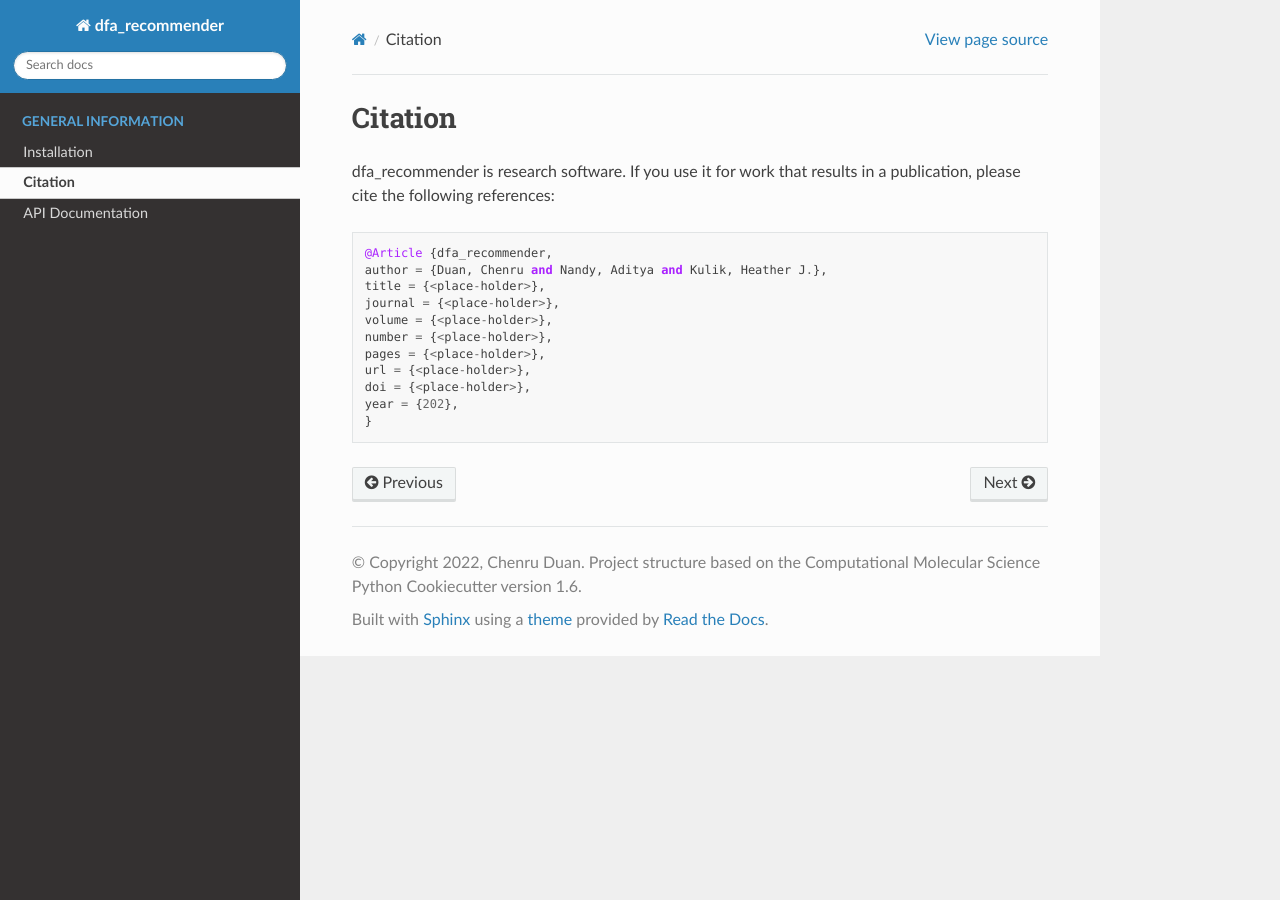
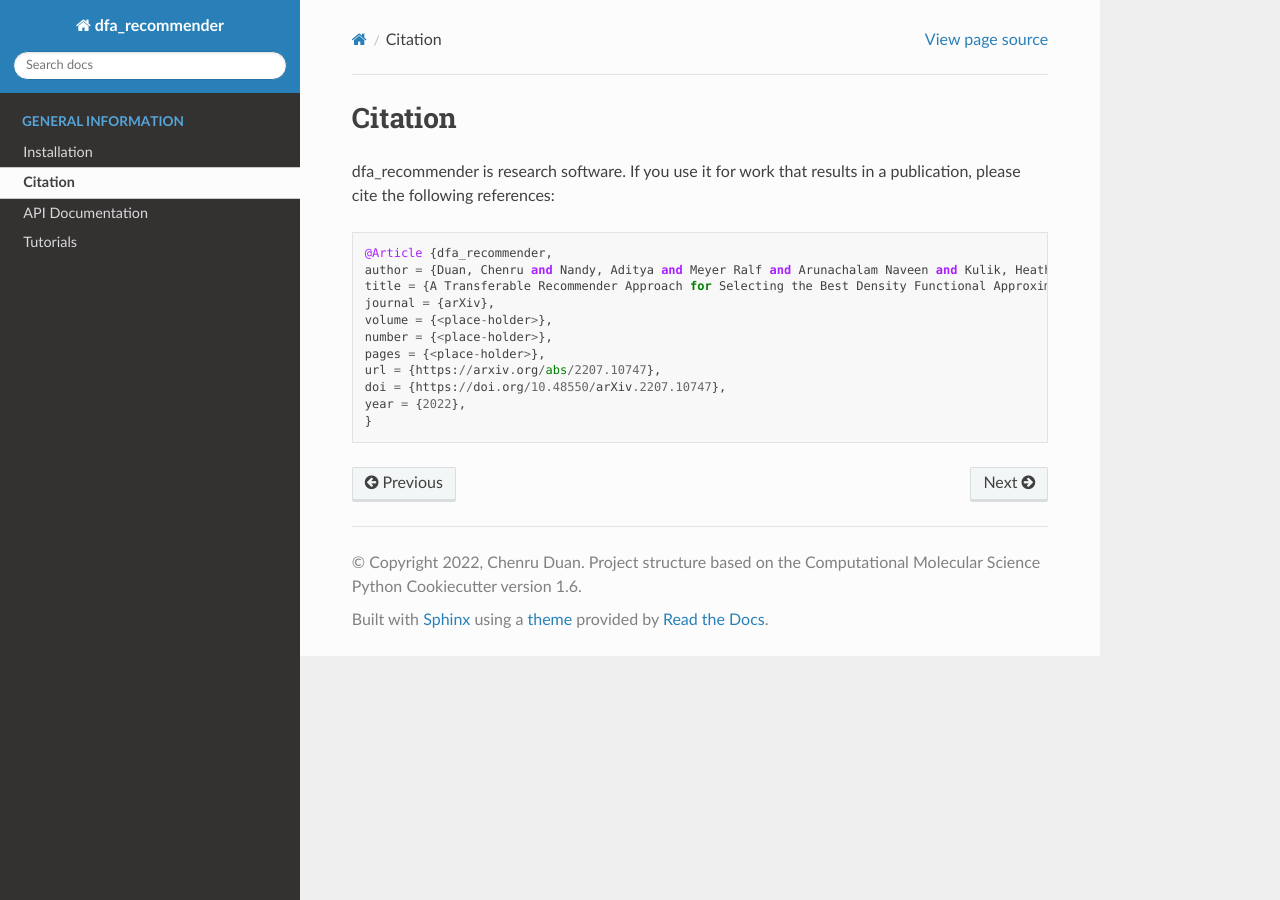
Before and after one commit to hjkgrp/dfa_recommender, a Sphinx documentation site: the page built from docs/Citation.rst, in a window 1280 px wide. Built offline with Sphinx 7.4.7 and the Read the Docs theme 2.0.0, drawn with Linux system fonts in a browser that asks for light colours.

```diff
--- a/docs/Citation.rst
+++ b/docs/Citation.rst
@@ -6,13 +6,13 @@ dfa_recommender is research software. If you use it for work that results in a p
 ::
 
 	@Article {dfa_recommender,
-	author = {Duan, Chenru and Nandy, Aditya and Kulik, Heather J.},
-	title = {<place-holder>},
-	journal = {<place-holder>},
+	author = {Duan, Chenru and Nandy, Aditya and Meyer Ralf and Arunachalam Naveen and Kulik, Heather J.},
+	title = {A Transferable Recommender Approach for Selecting the Best Density Functional Approximations in Chemical Discovery},
+	journal = {arXiv},
 	volume = {<place-holder>},
 	number = {<place-holder>},
 	pages = {<place-holder>},
-	url = {<place-holder>},
-	doi = {<place-holder>},
-	year = {202},
+	url = {https://arxiv.org/abs/2207.10747},
+	doi = {https://doi.org/10.48550/arXiv.2207.10747},
+	year = {2022},
 	}
--- a/docs/index.rst
+++ b/docs/index.rst
@@ -27,6 +27,7 @@ Welcome to dfa_recommender's documentation!
    Installation
    Citation
    API
+   Tutorials
 
 
 
```
Also changed, not shown: README.md (+42 -3 lines), docs/Tutorials.rst (added, +9 -0 lines), 2 other files.
